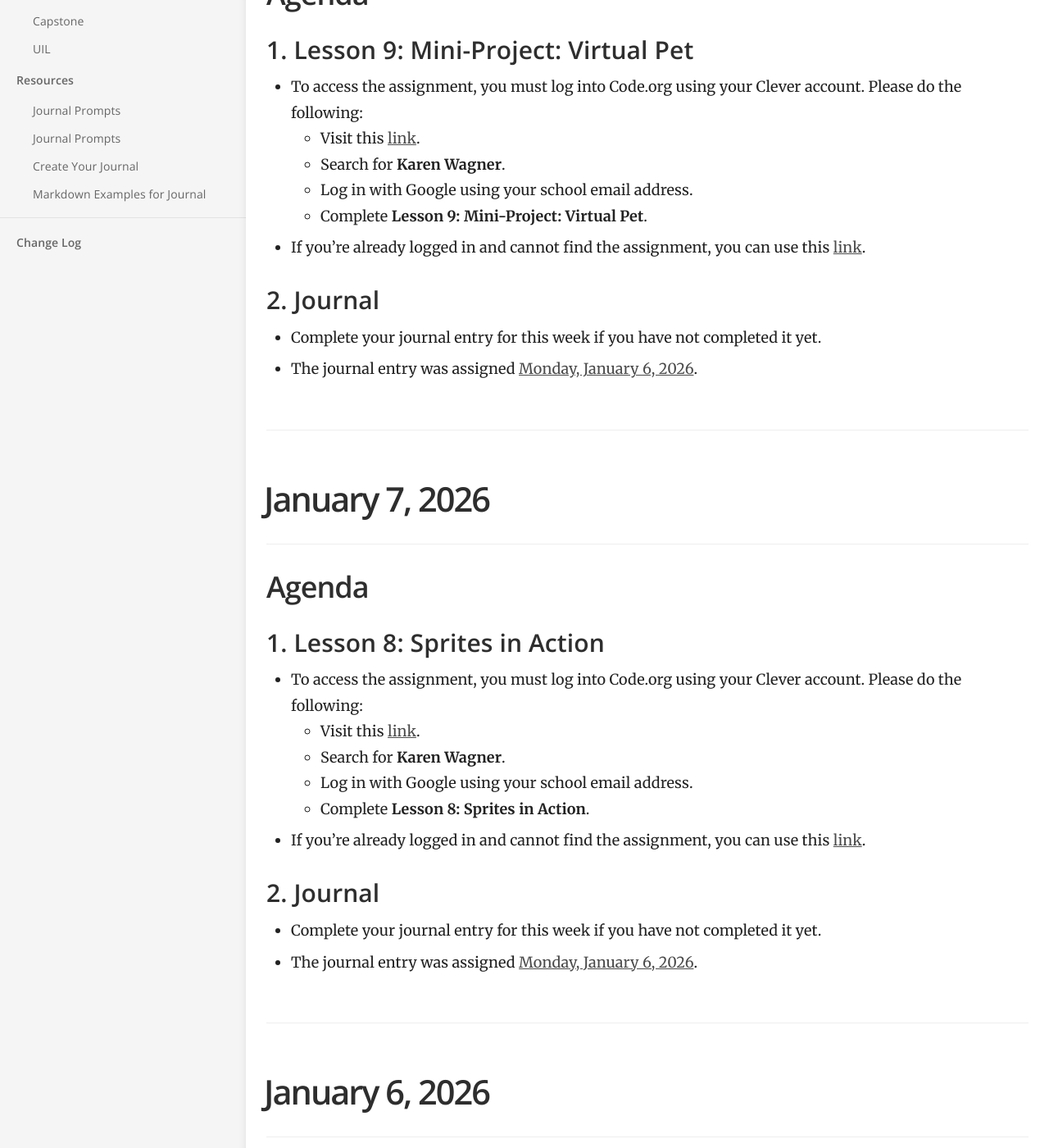
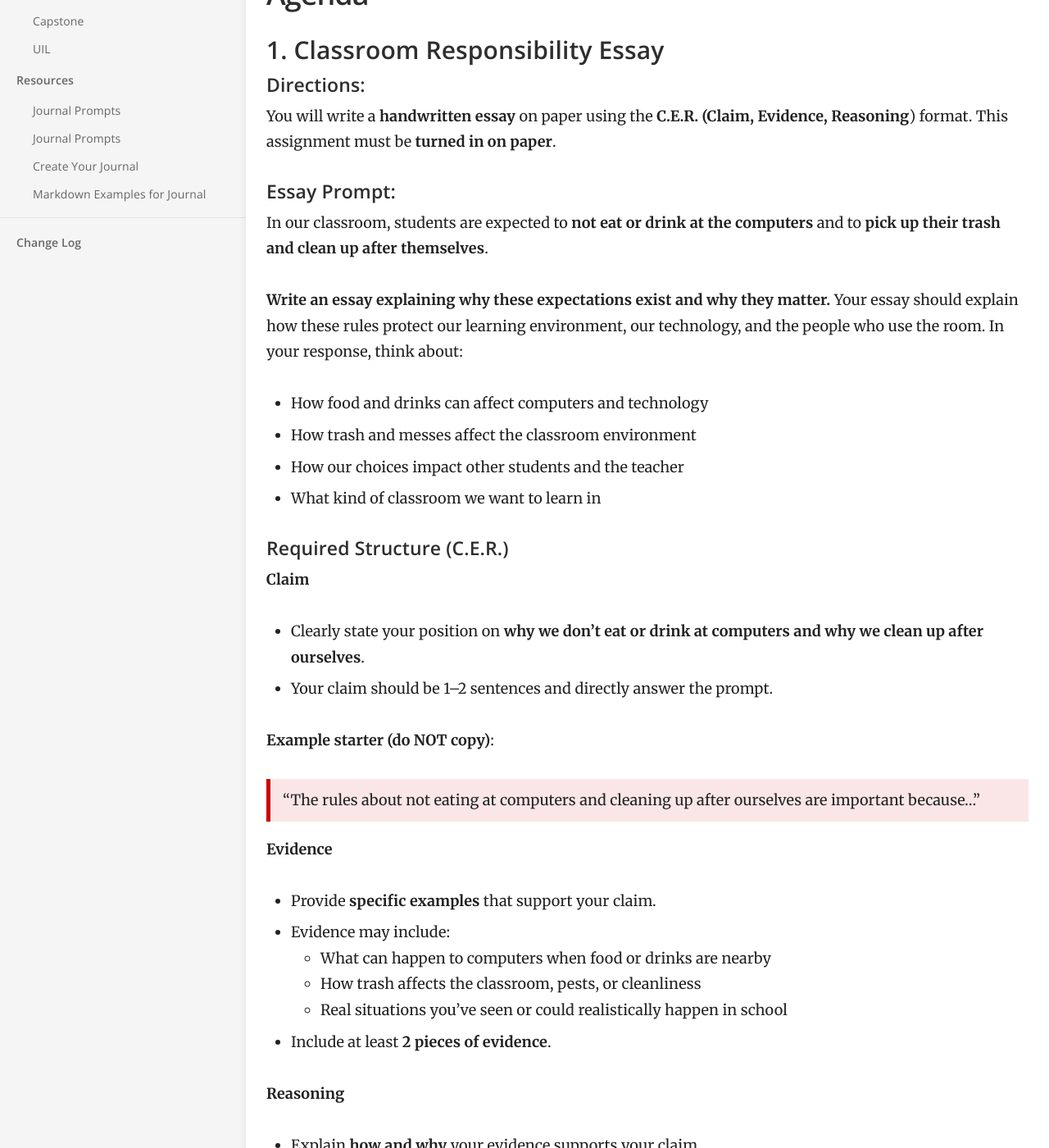
Before and after one commit to mswhitby/classroom, a Jekyll site: the page built from _docs/classes/1st.md, in a window 1280 px wide and 1400 px high, scrolled down 415 px. Shown: the whole window at 82% size. Built offline with Jekyll 4.4.1, drawn with Linux system fonts in a browser that asks for light colours; some of the changed text lies outside the part shown.

Commit message:
Updated lessons

```diff
--- a/_docs/classes/1st.md
+++ b/_docs/classes/1st.md
@@ -4,6 +4,67 @@ subtitle: Fundamentals of Computer Science
 category: Classes
 order: 1
 ---
+
+# January 9, 2026
+
+## Agenda
+
+### 1. Classroom Responsibility Essay
+
+#### Directions:
+
+You will write a **handwritten essay** on paper using the **C.E.R. (Claim, Evidence, Reasoning**) format. This assignment must be **turned in on paper**.
+
+#### Essay Prompt:
+
+In our classroom, students are expected to **not eat or drink at the computers** and to **pick up their trash and clean up after themselves**.
+
+**Write an essay explaining why these expectations exist and why they matter.** Your essay should explain how these rules protect our learning environment, our technology, and the people who use the room. In your response, think about:
+
+- How food and drinks can affect computers and technology
+- How trash and messes affect the classroom environment
+- How our choices impact other students and the teacher
+- What kind of classroom we want to learn in
+
+#### Required Structure (C.E.R.)
+
+**Claim**
+
+- Clearly state your position on **why we don’t eat or drink at computers and why we clean up after ourselves**.
+- Your claim should be 1–2 sentences and directly answer the prompt.
+
+**Example starter (do NOT copy)**:
+ > “The rules about not eating at computers and cleaning up after ourselves are important because…”
+
+**Evidence**
+- Provide **specific examples** that support your claim.
+- Evidence may include:
+    - What can happen to computers when food or drinks are nearby
+    - How trash affects the classroom, pests, or cleanliness
+    - Real situations you’ve seen or could realistically happen in school
+- Include at least **2 pieces of evidence**.
+
+**Reasoning**
+
+- Explain **how and why** your evidence supports your claim.
+- Connect your examples to:
+    - Responsibility
+    - Respect for shared spaces
+    - Preparation for real-world environments (college, jobs, workplaces)
+
+#### Essay Requirements
+
+- **Minimum**: 3 paragraphs (Claim, Evidence, Reasoning)
+- **Length**: At least 1 page
+- **Format**: Handwritten, complete sentences
+- **Tone**: School-appropriate and thoughtful
+- **Submission**: Paper only
+
+#### Closing Reminder to Students:
+
+This isn’t about punishment. It’s about understanding respect, responsibility, and shared space—skills you’ll need in school, work, and life. These classroom rules reflect how people are expected to treat shared spaces and expensive equipment in the real world.
+
+----
 
 # January 8, 2026
 
```
